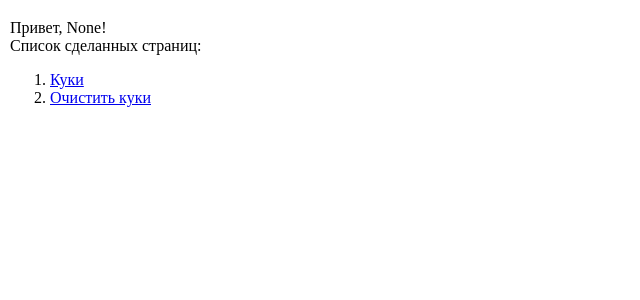
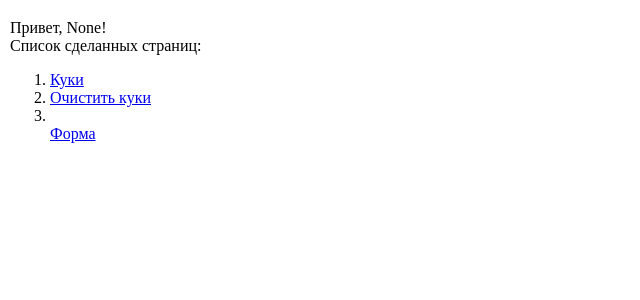
Before and after one commit to gapshis17/Web_2_gapshis, a Flask app: page /lab3/ in a window 1280 px wide. Shown: the part 159-459 px from the top of the page, without its empty margins (0-640 px from the left). Run offline with Flask 3, Linux system fonts and the light colour scheme.

Commit message:
Корректировка пола

```diff
--- a/templates/form1.html
+++ b/templates/form1.html
@@ -9,7 +9,7 @@
     <h1>Привет, {{ user }}!</h1>
     <h2>Добро пожаловать на наш сайт!</h2>
     <div>ваш возраст: {{ age }} </div>
-    <div>ваш пол: {{ sex }} </div>
+    <div>ваш пол: {{ 'мужской' if sex == 'male' else 'женский' }} </div>
     <div>
         <a href="/lab3/form1/">Заново</a>
     </div>
--- a/templates/lab3.html
+++ b/templates/lab3.html
@@ -16,5 +16,8 @@
         <li>
             <a href= "/lab3/del_cookie" > Очистить куки </a>
         </li>
+        <li></li>
+            <a href= "/lab3/form1" > Форма </a>
+        </li>
     </ol>
 {% endblock %}
```
